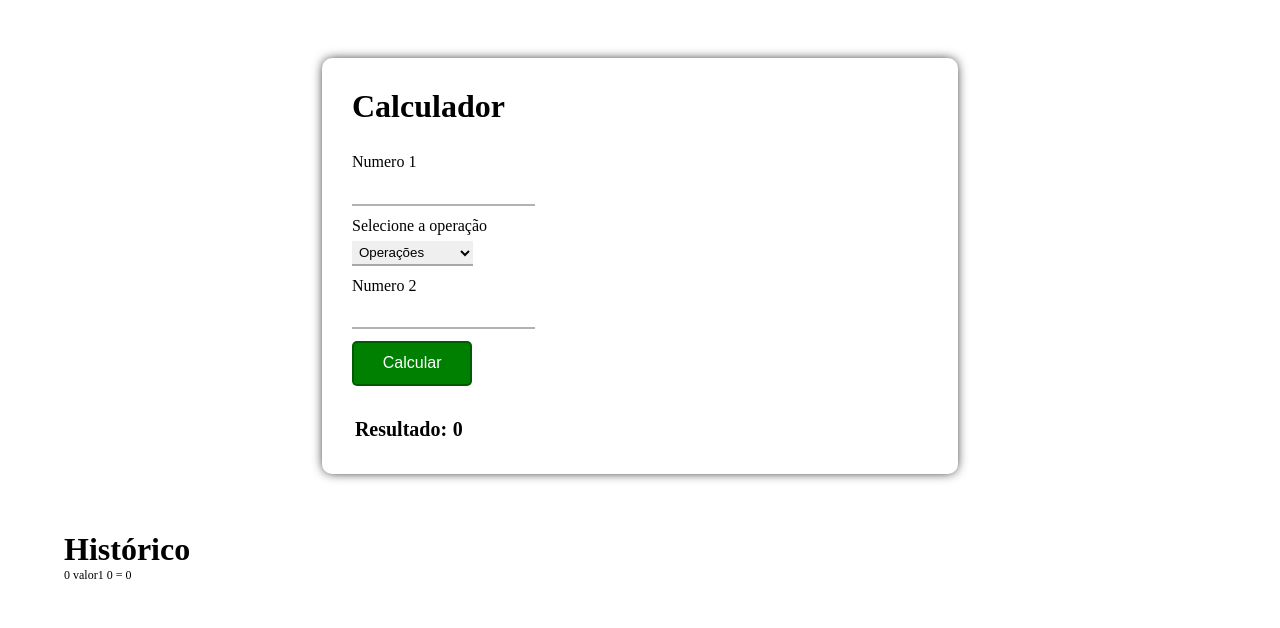
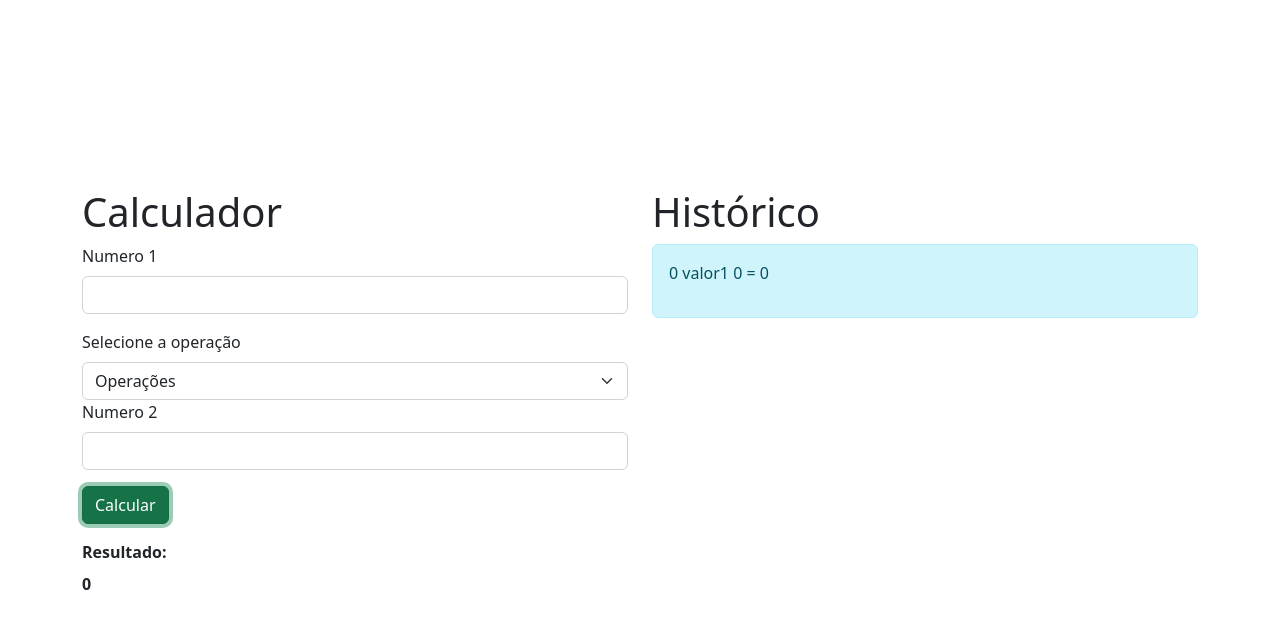
Before and after one commit to developermarcos/Calculadora-ts-basica, a website with bundled scripts: page index.html in a window 1280 px wide. Both pictures are taken after a click on the button "Calcular". Built offline with nearby package versions, Linux system fonts and the light colour scheme.

Commit message:
calculadora com bootstrap implementado

```diff
--- a/index.html
+++ b/index.html
@@ -5,39 +5,43 @@
   <meta http-equiv="X-UA-Compatible" content="IE=edge">
   <meta name="viewport" content="width=device-width, initial-scale=1.0">
   <title>Calculadora Básica</title>
-  <link rel="stylesheet" href="./dist/assets/css/style.css">
+  <link rel="stylesheet" href="https://cdn.jsdelivr.net/npm/bootstrap@5.2.0/dist/css/bootstrap.min.css">
+  <script type="module" src="https://cdn.jsdelivr.net/npm/bootstrap@5.2.0/dist/js/bootstrap.bundle.min.js" defer></script>
   <script type="module" src="./dist/assets/js/script.js" defer></script>
 </head>
-<body>
+<body class="vh-100 d-flex align-items-center">
     <section class="container">
-      <div class="calculadora">
-        <div class="molde">
+      <div class="row">
+        <div class="col-md-6">
           <h1>Calculador</h1>
-          <div>
-            <label for="">Numero 1</label>
-            <input id="numero1" type="number">
 
-            <label for="">Selecione a operação</label>
-            <select id="operacoes">
+            <div class="mb-3">
+              <label class="form-label" for="">Numero 1</label>
+              <input class="form-control" id="numero1" type="number">
+            </div>
+            <label class="form-label" for="">Selecione a operação</label>
+            <select class="form-select" id="operacoes">
               <option value="valor1">Operações</option>
               <option value="+">+ (Soma)</option>
               <option value="-">- (Subtração)</option>
               <option value="*">* (Multiplicação)</option>
               <option value="/">/ (Divisão)</option>
             </select>
+            <div class="mb-3">
+              <label class="form-label" for="">Numero 2</label>
+              <input class="form-control" id="numero2" type="number">
+            </div>
+            <div class="mb-3">
+              <input id="btnCalcular" type="button" class="btn btn-success" value="Calcular">
+            </div>
 
-            <label for="">Numero 2</label>
-            <input id="numero2" type="number">
-
-            <input id="btnCalcular" type="button" value="Calcular">
-          </div>
-          <div>
-            <label for="">Resultado: </label><p id="resultado"></p>
+          <div class="mb-3 fw-bolder">
+            <label class="form-label" for="">Resultado: </label><p id="resultado"></p>
           </div>
         </div>
-        <div id="historico">
+        <div class="col-md-6 d-none" id="historico">
           <h1>Histórico</h1>
-          <div id="historico-list">
+          <div id="historico-list" class="alert alert-info">
             <p>Nenhum histórico disponível</p>
           </div>
         </div>
--- a/src/script.ts
+++ b/src/script.ts
@@ -37,7 +37,7 @@ function AtualizarHistorico(historio : string[]) : void{
     return;
   }
 
-  divHistorico.style.display = 'block';
+  divHistorico.classList.remove('d-none');
 
   divHistoricoList.innerHTML = "";
 
```
Also changed, not shown: index-manual.html (added, +47 -0 lines), dist/assets/js/script.js.
